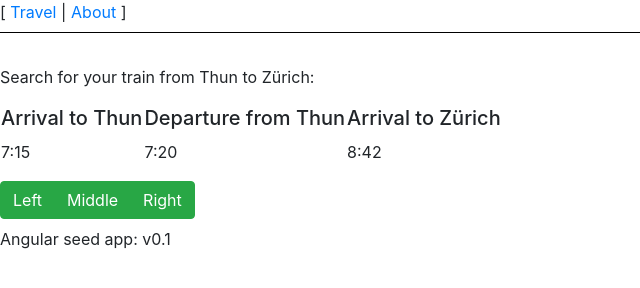
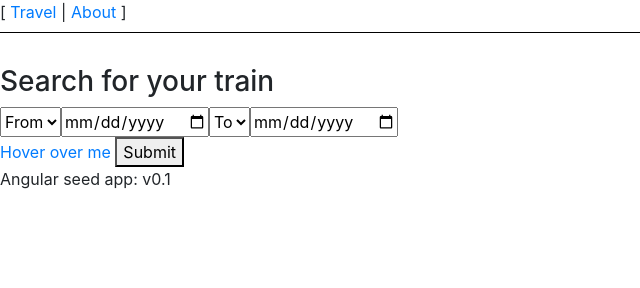
Before and after one commit to Atenna/ThunTraveler, a website: page app/index.html at #!/travel in a window 1280 px wide. Shown: the whole page, without its empty margins (0-640 px from the left). Drawn offline with nearby package versions, Linux system fonts and the light colour scheme; some packages are replaced by stand-ins of ours.

Commit message:
travel controller and form added

```diff
--- a/app/view1/travel.html
+++ b/app/view1/travel.html
@@ -1,32 +1,24 @@
-<p>Search for your train from Thun to Zürich:</p>
+<h3>Search for your train</h3>
 
-<table>
-    <tr>
-        <td>
-            <h5>Arrival to Thun</h5>
-        </td>
-        <td>
-            <h5>Departure from Thun</h5>
-        </td>
-        <td>
-            <h5>Arrival to Zürich</h5>
-        </td>
-    </tr>
-    <tr>
-        <td>
-            <p>7:15</p>
-        </td>
-        <td>
-            <p>7:20</p>
-        </td>
-        <td>
-            <p>8:42</p>
-        </td>
-    </tr>
-</table>
+<form name="travelPlanForm" ng-controller="TravelViewController as travelCtrl"
+      ng-submit="travelPlanForm.$valid && travelCtrl.setPlaces(travelCtrl.places.A, travelCtrl.places.B)" novalidate>
 
-<div class="btn-group">
-    <label class="btn btn-success" ng-model="radioModel" uib-btn-radio="'Left'" uncheckable>Left</label>
-    <label class="btn btn-success" ng-model="radioModel" uib-btn-radio="'Middle'" uncheckable>Middle</label>
-    <label class="btn btn-success" ng-model="radioModel" uib-btn-radio="'Right'" uib-uncheckable="uncheckable">Right</label>
-</div>
+    <div class="input-group">
+        <select ng-model="travelCtrl.places.A" ng-options="place.name for place in travelCtrl.places" required>
+            <option value="" selected disabled>From</option>
+        </select>
+        <input type="date" required/>
+        <select ng-model="travelCtrl.places.B" ng-options="place.name for place in travelCtrl.places" required>
+            <option value="" selected disabled>To</option>
+        </select>
+        <input type="date" required />
+    </div>
+    <a href="#" data-toggle="tooltip" title="Hooray!">Hover over me</a>
+    <button type="submit">Submit</button>
+</form>
+
+<script>
+    $(document).ready(function(){
+        $('[data-toggle="tooltip"]').tooltip();
+    });
+</script>
```
